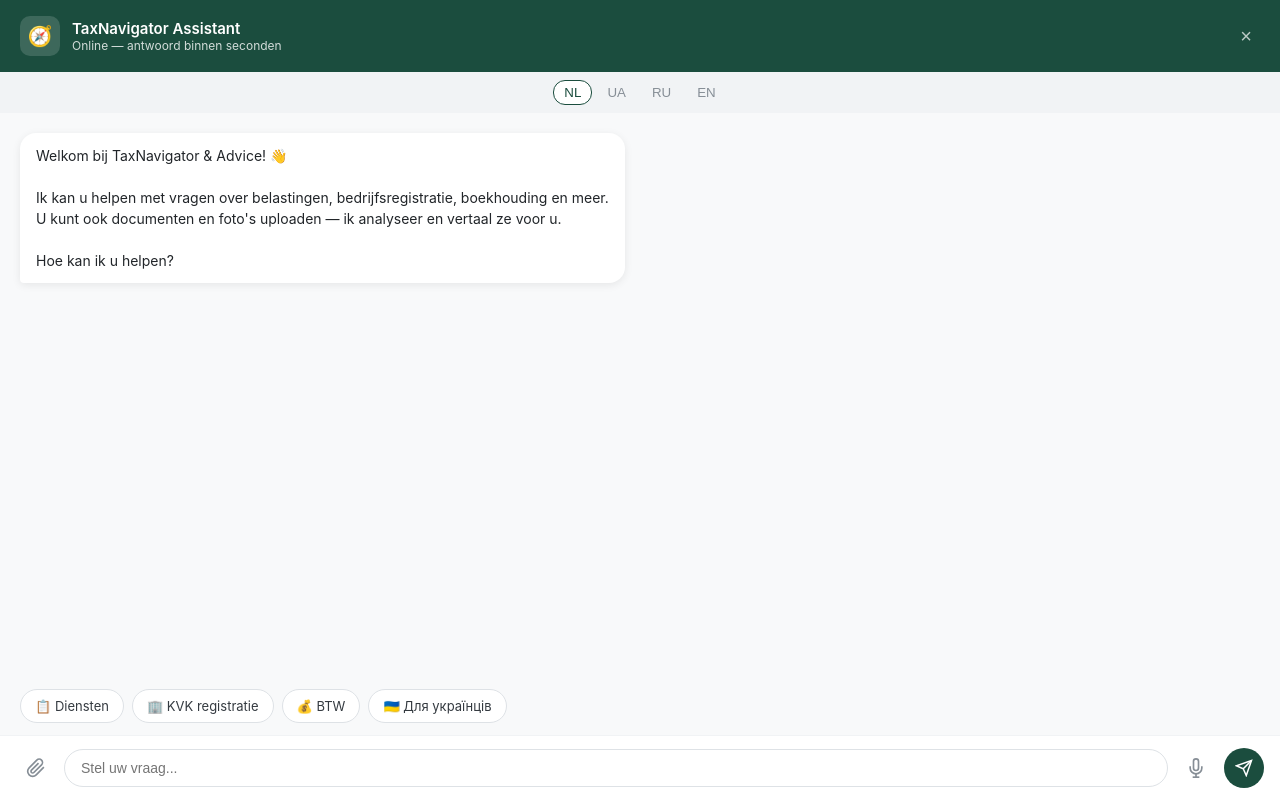
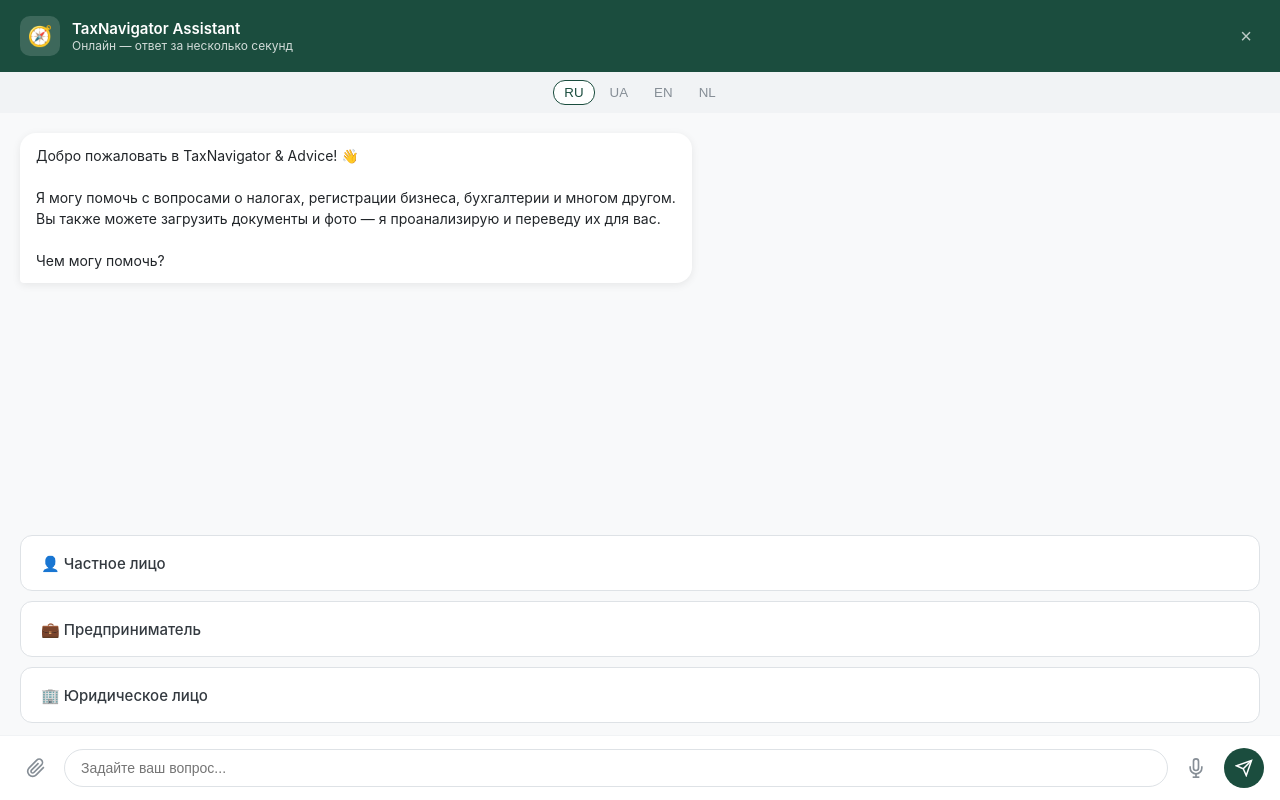
Before and after one commit to KirillAISREDA/Taxnavigator_agent, a FastAPI app: page /widget/ in a window 1280 px wide. Run offline with FastAPI, Linux system fonts and the light colour scheme; parts of the project's set-up code (start-up, migrations or seed data) failed here and were passed over.

Commit message:
Widget: RU default, client-type quick actions, larger buttons, mic mimeType fallback

```diff
--- a/app/templates/widget.html
+++ b/app/templates/widget.html
@@ -28,9 +28,9 @@
     @keyframes bounce{0%,60%,100%{transform:translateY(0)}30%{transform:translateY(-6px)}}
     .escalation{background:#FFF3CD;border:1px solid #FFECB5;border-radius:12px;padding:12px 16px;margin:4px 0;font-size:13px;color:#664D03;align-self:flex-start;max-width:85%}
     .escalation a{color:var(--pri);font-weight:600;text-decoration:none}
-    .quick-actions{display:flex;flex-wrap:wrap;gap:8px;padding:0 20px 12px}
-    .quick-action{background:var(--wh);border:1px solid var(--g3);border-radius:20px;padding:8px 14px;font-size:13px;cursor:pointer;transition:all .2s;color:var(--g8)}
-    .quick-action:hover{border-color:var(--pri);color:var(--pri);background:#F0F7F4}
+    .quick-actions{display:flex;flex-direction:column;gap:10px;padding:0 20px 12px}
+    .quick-action{background:var(--wh);border:1px solid var(--g3);border-radius:12px;padding:14px 20px;font-size:15px;font-weight:500;cursor:pointer;transition:all .2s;color:var(--g8);min-height:56px;display:flex;align-items:center;gap:8px}
+    .quick-action:hover{border-color:var(--pri);color:var(--pri);background:#F0F7F4;transform:translateY(-1px);box-shadow:0 4px 12px rgba(27,77,62,0.15)}
     .file-bar{display:none;padding:8px 16px;background:var(--g1);border-top:1px solid var(--g3);align-items:center;gap:10px;flex-shrink:0}
     .file-bar.active{display:flex}
     .file-bar img{width:44px;height:44px;border-radius:8px;object-fit:cover;border:1px solid var(--g3)}
@@ -66,20 +66,15 @@
   <button class="header-close" onclick="parent.postMessage('taxnav-close','*')">&times;</button>
 </div>
 <div class="lang-bar">
-  <button class="active" data-lang="nl">NL</button>
+  <button data-lang="ru">RU</button>
   <button data-lang="uk">UA</button>
-  <button data-lang="ru">RU</button>
   <button data-lang="en">EN</button>
+  <button data-lang="nl">NL</button>
 </div>
 <div class="messages" id="messages">
   <div class="message bot" id="welcome"></div>
 </div>
-<div class="quick-actions" id="qa">
-  <div class="quick-action" onclick="sendQuick('Wat zijn jullie diensten?')">📋 Diensten</div>
-  <div class="quick-action" onclick="sendQuick('Hoe registreer ik een bedrijf?')">🏢 KVK registratie</div>
-  <div class="quick-action" onclick="sendQuick('BTW aangifte uitleg')">💰 BTW</div>
-  <div class="quick-action" onclick="sendQuick('Ik ben Oekraïner, wat zijn mijn rechten?')">🇺🇦 Для українців</div>
-</div>
+<div class="quick-actions" id="qa"></div>
 <div class="drop-overlay" id="dropOverlay"><div class="drop-box"><div class="ic">📄</div><p id="dropText">Drop uw document hier</p></div></div>
 <div class="file-bar" id="fileBar">
   <div id="fileThumb"></div>
@@ -114,10 +109,9 @@
     status:'Online — antwoord binnen seconden',
     placeholder:'Stel uw vraag...',
     quickActions:[
-      {label:'📋 Diensten',query:'Wat zijn jullie diensten?'},
-      {label:'🏢 KVK registratie',query:'Hoe registreer ik een bedrijf?'},
-      {label:'💰 BTW',query:'BTW aangifte uitleg'},
-      {label:'🇺🇦 Для українців',query:'Ik ben Oekraïner, wat zijn mijn rechten?'}
+      {label:'👤 Particulier',query:'Ik ben een particulier en heb belastingadvies nodig in Nederland'},
+      {label:'💼 Ondernemer',query:'Ik ben een ZZP\\\'er / eenmanszaak in Nederland'},
+      {label:'🏢 Rechtspersoon',query:'Ik vertegenwoordig een rechtspersoon (BV) in Nederland'}
     ],
     errorMsg:'Er is een fout opgetreden. Probeer het opnieuw.',
     micError:'Microfoon niet beschikbaar',
@@ -131,10 +125,9 @@
     status:'Онлайн — відповідь за кілька секунд',
     placeholder:'Поставте своє запитання...',
     quickActions:[
-      {label:'📋 Послуги',query:'Які у вас послуги?'},
-      {label:'🏢 Реєстрація KVK',query:'Як зареєструвати бізнес?'},
-      {label:'💰 ПДВ',query:'Поясніть подачу ПДВ'},
-      {label:'🇺🇦 Для українців',query:'Я українець, які мої права?'}
+      {label:'👤 Приватна особа',query:'Я приватна особа, мені потрібна допомога з податками в Нідерландах'},
+      {label:'💼 Підприємець',query:'Я індивідуальний підприємець (ZZP/eenmanszaak) в Нідерландах'},
+      {label:'🏢 Юридична особа',query:'Я представляю юридичну особу (BV) в Нідерландах'}
     ],
     errorMsg:'Сталася помилка. Спробуйте ще раз.',
     micError:'Мікрофон недоступний',
@@ -148,10 +141,9 @@
     status:'Онлайн — ответ за несколько секунд',
     placeholder:'Задайте ваш вопрос...',
     quickActions:[
-      {label:'📋 Услуги',query:'Какие у вас услуги?'},
-      {label:'🏢 Регистрация KVK',query:'Как зарегистрировать бизнес?'},
-      {label:'💰 НДС',query:'Объясните подачу НДС'},
-      {label:'🇺🇦 Для українців',query:'Я украинец, какие у меня права?'}
+      {label:'👤 Частное лицо',query:'Я частное лицо, мне нужна помощь с налогами в Нидерландах'},
+      {label:'💼 Предприниматель',query:'Я индивидуальный предприниматель (ZZP/eenmanszaak) в Нидерландах'},
+      {label:'🏢 Юридическое лицо',query:'Я представляю юридическое лицо (BV) в Нидерландах'}
     ],
     errorMsg:'Произошла ошибка. Попробуйте ещё раз.',
     micError:'Микрофон недоступен',
@@ -165,10 +157,9 @@
     status:'Online — reply within seconds',
     placeholder:'Ask your question...',
     quickActions:[
-      {label:'📋 Services',query:'What are your services?'},
-      {label:'🏢 KVK registration',query:'How do I register a business?'},
-      {label:'💰 VAT',query:'Explain VAT filing'},
-      {label:'🇺🇦 For Ukrainians',query:'I am Ukrainian, what are my rights?'}
+      {label:'👤 Individual',query:'I am a private individual seeking tax advice in the Netherlands'},
+      {label:'💼 Entrepreneur',query:'I am a sole proprietor (ZZP/eenmanszaak) in the Netherlands'},
+      {label:'🏢 Company',query:'I represent a legal entity (BV) in the Netherlands'}
     ],
     errorMsg:'An error occurred. Please try again.',
     micError:'Microphone not available',
@@ -270,8 +261,8 @@
   if(isRecording){mediaRecorder.stop();return}
   try{
     const stream=await navigator.mediaDevices.getUserMedia({audio:true});
-    const mimeType=MediaRecorder.isTypeSupported('audio/webm;codecs=opus')?'audio/webm;codecs=opus':'audio/webm';
-    mediaRecorder=new MediaRecorder(stream,{mimeType});
+    const mimeType=MediaRecorder.isTypeSupported('audio/webm;codecs=opus')?'audio/webm;codecs=opus':(MediaRecorder.isTypeSupported('audio/webm')?'audio/webm':'');
+    mediaRecorder=new MediaRecorder(stream,mimeType?{mimeType}:{});
     audioChunks=[];
     mediaRecorder.ondataavailable=e=>{if(e.data.size>0)audioChunks.push(e.data)};
     mediaRecorder.onstop=async()=>{
@@ -304,7 +295,7 @@
   }catch(e){showToast((i18n[currentLang]||i18n.nl).micError);console.error(e)}
 }
 
-applyLanguage('nl');
+applyLanguage('ru');
 </script>
 </body>
 </html>
```
